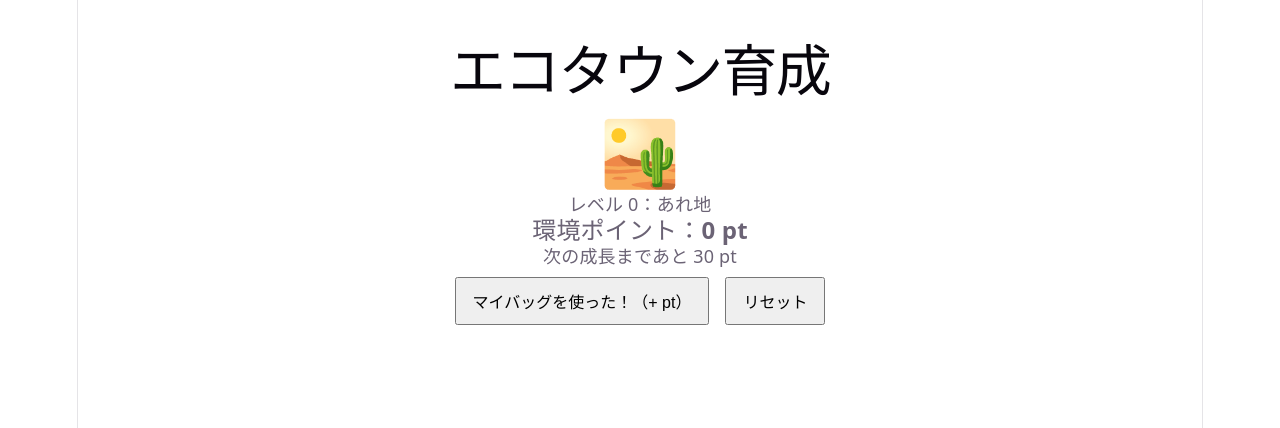
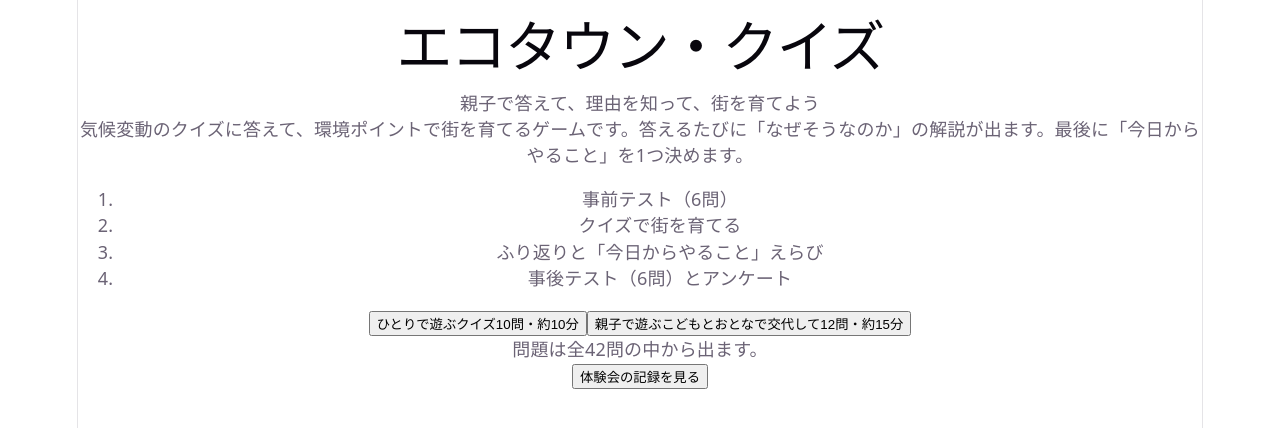
Before and after one commit to renk0n/pbl1, a React (Vite) app: page / in a window 1280 px wide. Shown: the top 428 px of the page. Built offline with nearby package versions, Linux system fonts and the light colour scheme.

Commit message:
画面の流れをクイズゲームに作り替える

```diff
--- a/src/App.tsx
+++ b/src/App.tsx
@@ -1,51 +1,245 @@
-import { useState } from "react";
-import {
-  POINTS_PER_ACTION,
-  addPoints,
-  getTownStage,
-  pointsToNextStage,
-} from "./game";
-import "./App.css";
+import { useState } from 'react'
+import { QUESTIONS } from './data/questions.ts'
+import { canCheck, chooseAction, dateString, reportHabit, DONE_BONUS, type Habit } from './habit.ts'
+import { FAMILY_SIZE_PER_PERSON, SOLO_SIZE, getTestQuestions, pickRound, type Mode, type RoundItem } from './quiz.ts'
+import { CSV_HEADER, type AnswerRecord, type LastAction } from './review.ts'
+import { clearResults, loadHabit, loadResults, saveHabit } from './storage.ts'
+import { QuizScreen } from './components/QuizScreen.tsx'
+import { ResultScreen } from './components/ResultScreen.tsx'
+import { ReviewScreen } from './components/ReviewScreen.tsx'
+import { TestScreen } from './components/TestScreen.tsx'
 
-function App() {
-  // ゲームの「状態」はポイントだけ。段階はポイントから毎回計算する
-  const [points, setPoints] = useState(0);
+type Phase = 'title' | 'pretest' | 'quiz' | 'review' | 'posttest' | 'result' | 'records'
 
-  const stage = getTownStage(points);
-  const remaining = pointsToNextStage(points);
+export default function App() {
+  const [phase, setPhase] = useState<Phase>('title')
+  const [mode, setMode] = useState<Mode>('solo')
+  const [items, setItems] = useState<RoundItem[]>([])
+  const [preRecords, setPreRecords] = useState<AnswerRecord[]>([])
+  const [quizRecords, setQuizRecords] = useState<AnswerRecord[]>([])
+  const [postRecords, setPostRecords] = useState<AnswerRecord[]>([])
+  const [points, setPoints] = useState(0)
+  const [habit, setHabit] = useState<Habit | null>(() => loadHabit())
+  const [bonus, setBonus] = useState(0)
+  const [lastAction, setLastAction] = useState<LastAction>('')
+  const [todayAction, setTodayAction] = useState('')
+  const testQuestions = getTestQuestions()
+  const isFamily = mode === 'family'
 
-  function handleEcoAction() {
-    setPoints((prev) => addPoints(prev, POINTS_PER_ACTION));
+  function start(m: Mode) {
+    setMode(m)
+    setItems(pickRound(m))
+    setPreRecords([])
+    setQuizRecords([])
+    setPostRecords([])
+    setPoints(0)
+    setPhase('pretest')
   }
 
-  function handleReset() {
-    setPoints(0);
+  // 前回の行動が「できた／まだ」の答えを記録する
+  function answerHabit(done: boolean) {
+    if (!habit) return
+    const r = reportHabit(habit, done)
+    setHabit(r.habit)
+    saveHabit(r.habit)
+    setBonus(r.bonus)
+    setLastAction(done ? 'できた' : 'まだ')
+  }
+
+  function decideAction(action: string) {
+    const next = chooseAction(habit, action, dateString())
+    setHabit(next)
+    saveHabit(next)
+    setTodayAction(action)
+    setPhase('posttest')
+  }
+
+  function backToTitle() {
+    setBonus(0)
+    setLastAction('')
+    setPhase('title')
   }
 
   return (
-    <main className="game">
-      <h1>エコタウン育成</h1>
+    <main className="app">
+      <header className="header">
+        <h1>エコタウン・クイズ</h1>
+        <p>親子で答えて、理由を知って、街を育てよう</p>
+      </header>
 
-      <section className="town">
-        <div className="town-emoji">{stage.emoji}</div>
-        <p>
-          レベル {stage.level}：{stage.name}
-        </p>
-      </section>
+      {phase === 'title' && (
+        <section className="card">
+          <HabitCard habit={habit} lastAction={lastAction} onAnswer={answerHabit} />
+          <p className="lead">
+            気候変動のクイズに答えて、環境ポイントで街を育てるゲームです。答えるたびに「なぜそうなのか」の解説が出ます。最後に「今日からやること」を1つ決めます。
+          </p>
+          <ol className="steps">
+            <li>事前テスト（6問）</li>
+            <li>クイズで街を育てる</li>
+            <li>ふり返りと「今日からやること」えらび</li>
+            <li>事後テスト（6問）とアンケート</li>
+          </ol>
+          <div className="modes">
+            <button className="mode" onClick={() => start('solo')}>
+              <span className="mode-name">ひとりで遊ぶ</span>
+              <span className="mode-desc">クイズ{SOLO_SIZE}問・約10分</span>
+            </button>
+            <button className="mode" onClick={() => start('family')}>
+              <span className="mode-name">親子で遊ぶ</span>
+              <span className="mode-desc">
+                こどもとおとなで交代して{FAMILY_SIZE_PER_PERSON * 2}問・約15分
+              </span>
+            </button>
+          </div>
+          <p className="hint">問題は全{QUESTIONS.length}問の中から出ます。</p>
+          <button className="link" onClick={() => setPhase('records')}>
+            体験会の記録を見る
+          </button>
+        </section>
+      )}
 
-      <p className="points">環境ポイント：{points} pt</p>
-      <p>
-        {remaining === null
-          ? "最大まで成長しました！"
-          : `次の成長まであと ${remaining} pt`}
-      </p>
+      {phase === 'pretest' && (
+        <TestScreen
+          key="pretest"
+          title="事前テスト"
+          lead={
+            isFamily
+              ? 'こどもが答えてください（おとなはヒントを出さないでね）。正解はあとで分かります。'
+              : '今の知識で答えてください。正解はあとで分かります。'
+          }
+          questions={testQuestions}
+          onFinish={(r) => {
+            setPreRecords(r)
+            setPhase('quiz')
+          }}
+        />
+      )}
 
-      <button onClick={handleEcoAction}>
-        マイバッグを使った！（+{POINTS_PER_ACTION} pt）
-      </button>
-      <button onClick={handleReset}>リセット</button>
+      {phase === 'quiz' && (
+        <QuizScreen
+          items={items}
+          initialPoints={bonus}
+          onFinish={(r, p) => {
+            setQuizRecords(r)
+            setPoints(p)
+            setPhase('review')
+          }}
+        />
+      )}
+
+      {phase === 'review' && <ReviewScreen items={items} records={quizRecords} points={points} onNext={decideAction} />}
+
+      {phase === 'posttest' && (
+        <TestScreen
+          key="posttest"
+          title="事後テスト"
+          lead={isFamily ? '最初と同じ問題です。もう一度、こどもが答えてください。' : '最初と同じ問題です。もう一度答えてください。'}
+          questions={testQuestions}
+          onFinish={(r) => {
+            setPostRecords(r)
+            setPhase('result')
+          }}
+        />
+      )}
+
+      {phase === 'result' && (
+        <ResultScreen
+          mode={mode}
+          before={preRecords}
+          after={postRecords}
+          points={points}
+          lastAction={lastAction}
+          todayAction={todayAction}
+          onRestart={backToTitle}
+        />
+      )}
+
+      {phase === 'records' && <RecordsScreen onBack={() => setPhase('title')} />}
     </main>
-  );
+  )
 }
 
-export default App;
+type HabitCardProps = { habit: Habit | null; lastAction: LastAction; onAnswer: (done: boolean) => void }
+
+// タイトル画面で、前回きめた行動ができたかを聞く。
+function HabitCard({ habit, lastAction, onAnswer }: HabitCardProps) {
+  if (!habit) return null
+  const count = habit.doneCount > 0 && <p className="hint">これまでに「できた」回数：{habit.doneCount}回</p>
+
+  if (lastAction !== '') {
+    return (
+      <div className="habit">
+        <p>
+          {lastAction === 'できた'
+            ? `すごい！ボーナス +${DONE_BONUS}pt の街から始まるよ。`
+            : 'だいじょうぶ。今日もう一度えらんでみよう。'}
+        </p>
+        {count}
+      </div>
+    )
+  }
+
+  if (canCheck(habit, dateString())) {
+    return (
+      <div className="habit">
+        <p className="why-label">前回きめた「{habit.action}」はできた？</p>
+        <div className="habit-buttons">
+          <button className="primary" onClick={() => onAnswer(true)}>
+            できた！
+          </button>
+          <button className="secondary" onClick={() => onAnswer(false)}>
+            まだ
+          </button>
+        </div>
+        {count}
+      </div>
+    )
+  }
+
+  return (
+    <div className="habit">
+      <p>きめたこと：「{habit.action}」</p>
+      {count}
+    </div>
+  )
+}
+
+// 体験会でこの端末に保存した結果を、CSVとしてコピーできる画面。
+function RecordsScreen({ onBack }: { onBack: () => void }) {
+  const [rows, setRows] = useState(loadResults())
+  const [copied, setCopied] = useState(false)
+  const csv = [CSV_HEADER, ...rows].join('\n')
+
+  async function copy() {
+    try {
+      await navigator.clipboard.writeText(csv)
+      setCopied(true)
+    } catch {
+      setCopied(false)
+    }
+  }
+
+  return (
+    <section className="card">
+      <p className="eyebrow">体験会の記録（{rows.length}件）</p>
+      <textarea className="csv" readOnly value={csv} />
+      <button className="primary" onClick={copy}>
+        {copied ? 'コピーしました' : 'CSVをコピー'}
+      </button>
+      <button
+        className="secondary"
+        onClick={() => {
+          if (window.confirm('この端末の記録をすべて消しますか？')) {
+            clearResults()
+            setRows([])
+          }
+        }}
+      >
+        記録を消す
+      </button>
+      <button className="link" onClick={onBack}>
+        もどる
+      </button>
+    </section>
+  )
+}
```
